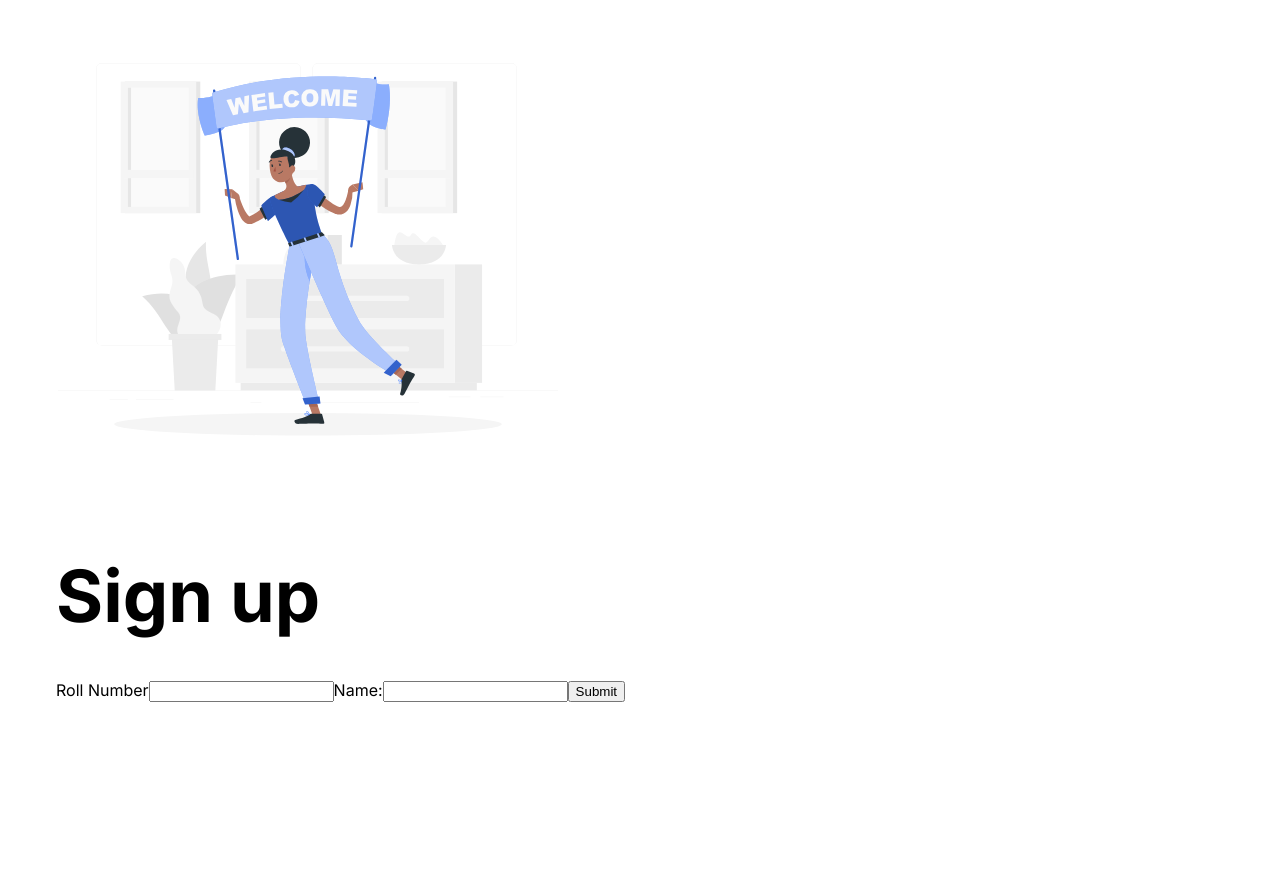
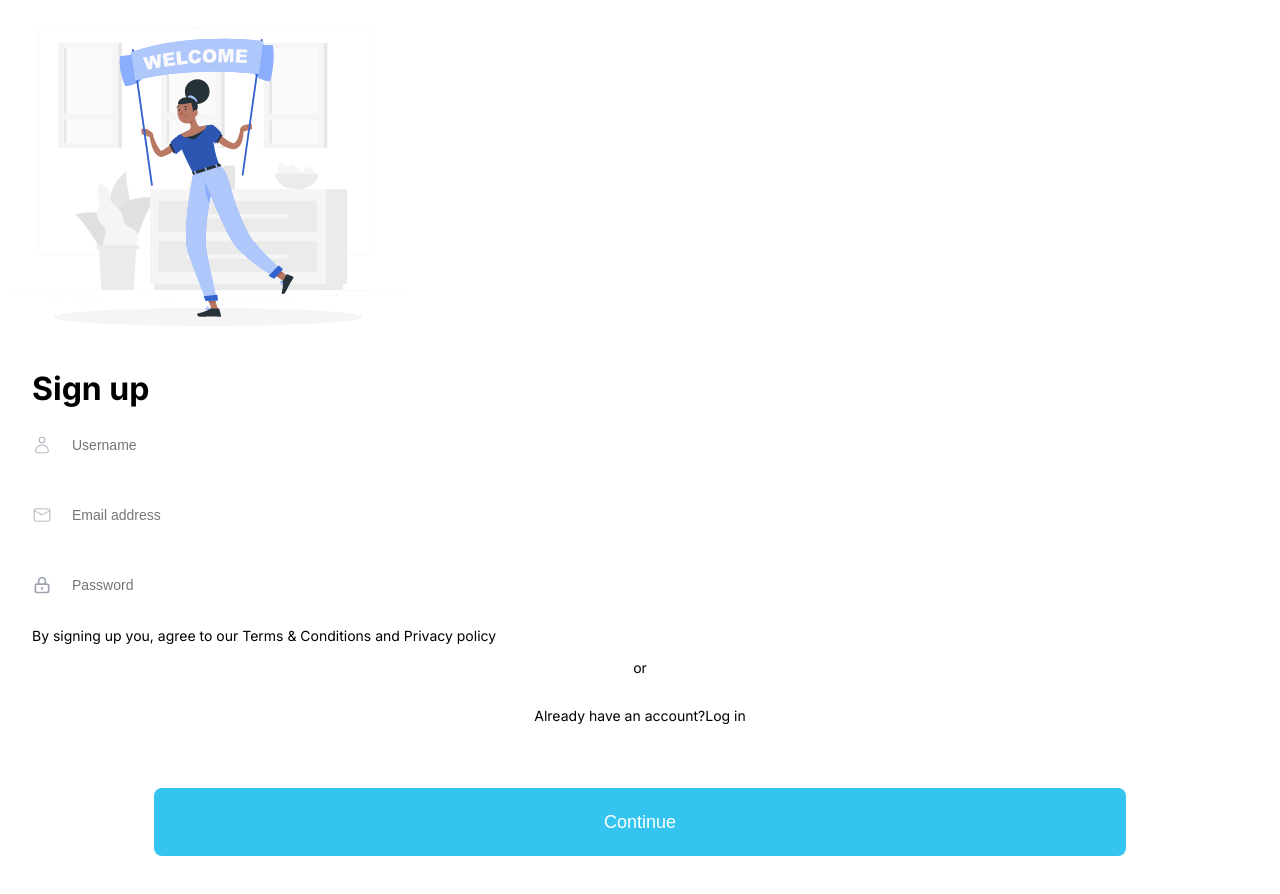
Before and after one commit to Layenull/attendr, a Next.js app: page /Signup in a window 1280 px wide. Shown: the top 894 px of the page. Before the commit the page ends 800 px from the top, so only its background shows below. Built offline with nearby package versions, Linux system fonts and the light colour scheme.

Commit message:
Completed both signup and login page

```diff
--- a/pages/Signup.js
+++ b/pages/Signup.js
@@ -1,37 +1,162 @@
-import Image from "next/image"
-import ButtonOne from "@/components/ButtonOne"
+import { useState } from 'react';
+import Image from 'next/image';
+import { HiOutlineLockClosed } from 'react-icons/hi';
+import { CiMail } from 'react-icons/ci';
+import { CiUser } from "react-icons/ci"
+import { imageConfigDefault } from 'next/dist/shared/lib/image-config';
 
-const Signup = () => {
+export default function Signup() {
+    const [userName, setUserName] = useState('');
+    const [email, setEmail] = useState('');
+    const [password, setPassword] = useState('');
+    const [error, setError] = useState('');
+
+    const handleLogin = async (e) => {
+        e.preventDefault();
+
+        try {
+            const res = await fetch('/api/login', {
+                method: 'POST',
+                headers: {
+                    'Content-Type': 'application/json'
+                },
+                body: JSON.stringify({ userName, email, password })
+            });
+
+            if (res.ok) {
+                // Redirect to dashboard
+                window.location.href = '/dashboard';
+            } else {
+                // Display error message
+                setError('Invalid email or password');
+            }
+        } catch (err) {
+            console.error(err);
+            setError('Something went wrong');
+        }
+    }
+
     return (
-        <div>
-            <div className="">
-                <Image src="/Welcome-image.svg" width={600} height={500} className="" />
+        <div className="">
+            <div>
+                <Image src="/Welcome-image.svg" width={400} height={400} className="relative bottom-6 " />
             </div>
-
-            <div className="px-12">
-                <h1 className=" text-7xl ">Sign up</h1>
-                <form action="/send-data-here" method="post">
-                    <label for="roll">Roll Number</label>
-                    <input
-                        type="text"
-                        id="roll"
-                        name="roll"
-                        required
-                        minlength="10"
-                        maxlength="20"
-                    />
-                    <label for="name">Name:</label>
-                    <input type="text" id="name" name="name" required />
-                    <button type="submit">Submit</button>
-                </form>
 
 
 
-                {/* <ButtonOne /> */}
+            <div className='relative flex flex-col space-y-9 bottom-16 px-6 '>
+                <span><h1>Sign up </h1></span>
 
+
+
+
+                <form onSubmit={handleLogin}>
+
+                    <div className="mb-4">
+                        <label htmlFor="email" className="sr-only">
+                            Email
+                        </label>
+                        <div className="relative -top-8 ">
+                            <div className="absolute inset-y-0 left-0 pl-3 flex items-center pointer-events-none">
+                                <CiUser className=" relative right-3 h-5 w-5 text-gray-400" aria-hidden="true" />
+                            </div>
+                            <input
+                                type="text"
+                                name="Username"
+                                id="username"
+                                value={userName}
+                                onChange={(e) => setUserName(e.target.value)}
+                                className="block pl-10 sm:text-sm border-none"
+                                placeholder="Username"
+                                required
+                            />
+                        </div>
+                    </div>
+
+
+                    {/* email form field */}
+                    <div className="mb-4">
+                        <label htmlFor="email" className="sr-only">
+                            Email
+                        </label>
+                        <div className="relative ">
+                            <div className="absolute inset-y-0 left-0 pl-3 flex items-center pointer-events-none">
+                                <CiMail className=" relative right-3 h-5 w-5 text-gray-400" aria-hidden="true" />
+                            </div>
+                            <input
+                                type="email"
+                                name="email"
+                                id="email"
+                                value={email}
+                                onChange={(e) => setEmail(e.target.value)}
+                                className="block pl-10 sm:text-sm border-none"
+                                placeholder="Email address"
+                                required
+                            />
+                        </div>
+                    </div>
+
+                    {/* password form field */}
+                    <div className="mb-4">
+                        <label htmlFor="password" className="sr-only">
+                            Password
+                        </label>
+                        <div className="relative top-8 ">
+                            <div className=" absolute inset-y-0 left-0 pl-3 flex items-center pointer-events-none">
+                                <HiOutlineLockClosed className=" relative right-3 h-5 w-5 text-gray-400" aria-hidden="true" />
+                            </div>
+                            <input
+                                type="password"
+                                name="password"
+                                id="password"
+                                value={password}
+                                onChange={(e) => setPassword(e.target.value)}
+                                className="focus:ring-indigo-500 focus:border-indigo-500 block pl-10 sm:text-sm border-none "
+                                placeholder="Password"
+                                required
+                            />
+                        </div>
+                    </div>
+                    {error && (
+                        <div className="mb-4 text-red-500">
+                            {error}
+                        </div>
+                    )}
+
+
+                    <div className='flex flex-col text-sm py-8'>
+                        <p>By signing up you, agree to our <span>Terms & Conditions</span> and <span>Privacy policy</span>
+                        </p>
+
+                        <div className='relative bottom-4'>
+                            <span className='flex justify-center'><p>or</p></span>
+
+                            <p className='flex justify-center'>Already have an account?<span> Log in</span></p>
+
+                        </div>
+
+
+
+
+                    </div>
+
+
+                    <div className='flex justify-center'>
+
+                        <button type="submit" className=" border-none bg-customBlue w-4/5 py-5 rounded-lg text-white text-lg ">
+                            Continue
+                        </button>
+                    </div>
+                </form>
             </div>
         </div>
-    )
+
+
+
+
+
+
+
+
+    );
 }
-
-export default Signup
```
